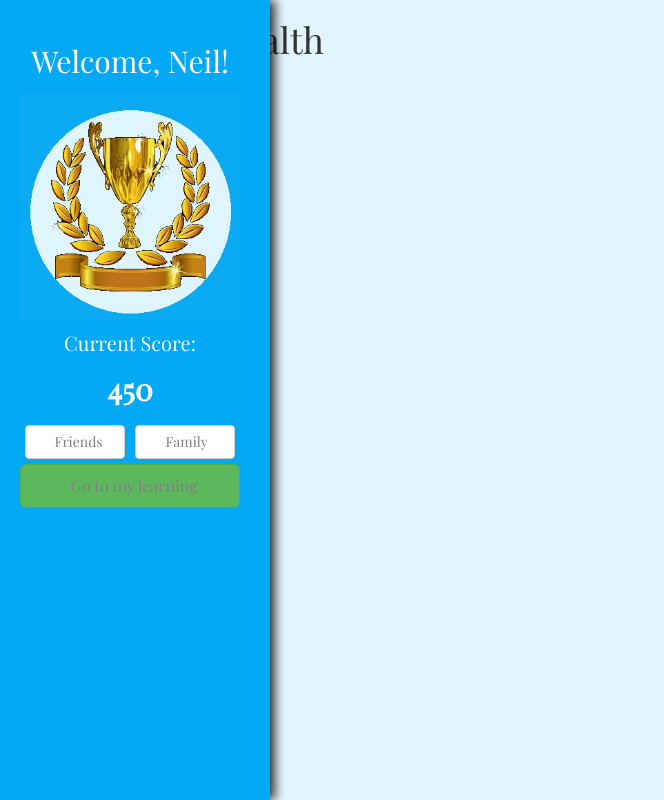
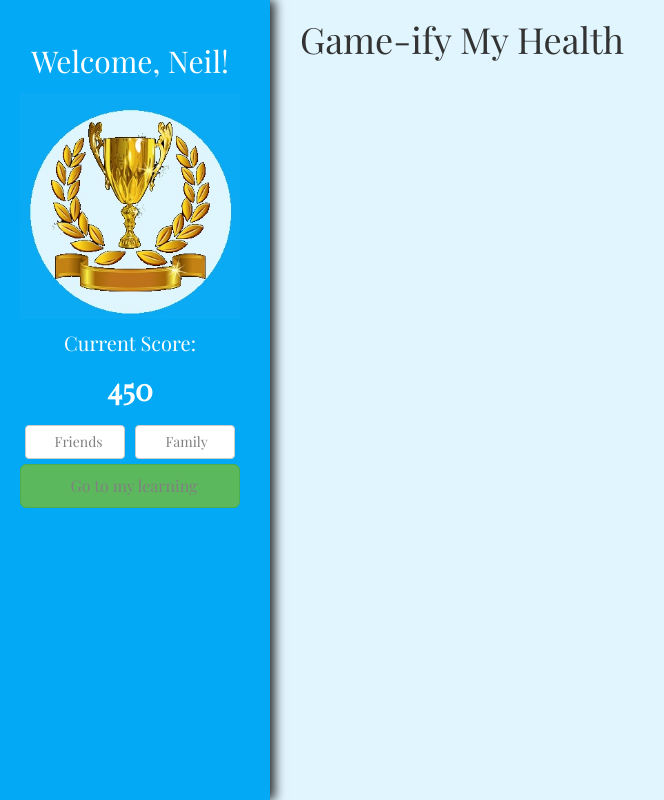
Before and after one commit to tamraberger/healthack2018, an Angular app in the folder health-hack-app/: page /app-home-page in a window 1280 px wide. Shown: the whole page, without its empty margins (0-664 px from the left). Built offline with nearby package versions, Linux system fonts and the light colour scheme.

Commit message:
style change to keep navbar out of your way

```diff
--- a/health-hack-app/src/app/app.component.html
+++ b/health-hack-app/src/app/app.component.html
@@ -1,4 +1,7 @@
 <main>
+<div class="flex-container">
+  <div class="nav-div">
   <app-navbar></app-navbar>
   <router-outlet></router-outlet>
+</div></div>
 </main>
--- a/health-hack-app/src/app/home-page/home-page.component.html
+++ b/health-hack-app/src/app/home-page/home-page.component.html
@@ -1 +1,4 @@
+<div class="nav-spacing">
+
 <h1>Game-ify My Health</h1>
+</div>
--- a/health-hack-app/src/styles.css
+++ b/health-hack-app/src/styles.css
@@ -2,3 +2,7 @@ body {
   background-color: #E1F5FE;
   font-family: 'Playfair Display', serif;
 }
+
+.nav-spacing {
+  margin-left: 300px;
+}
```
